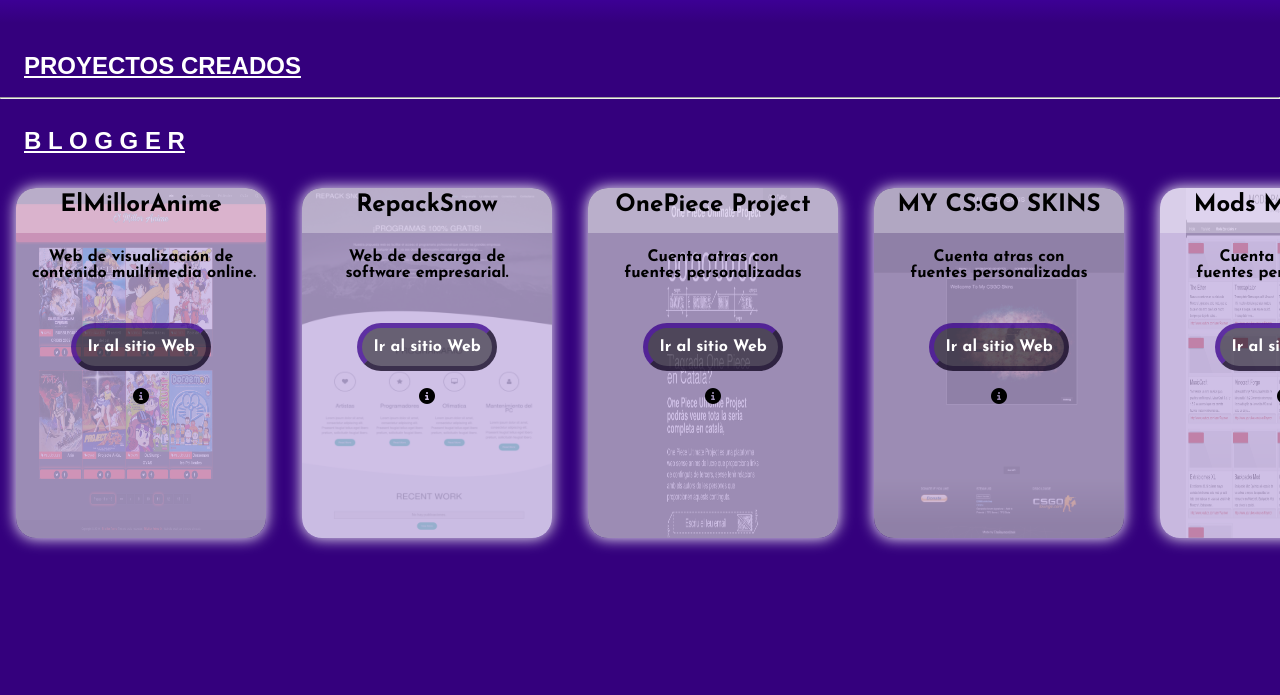
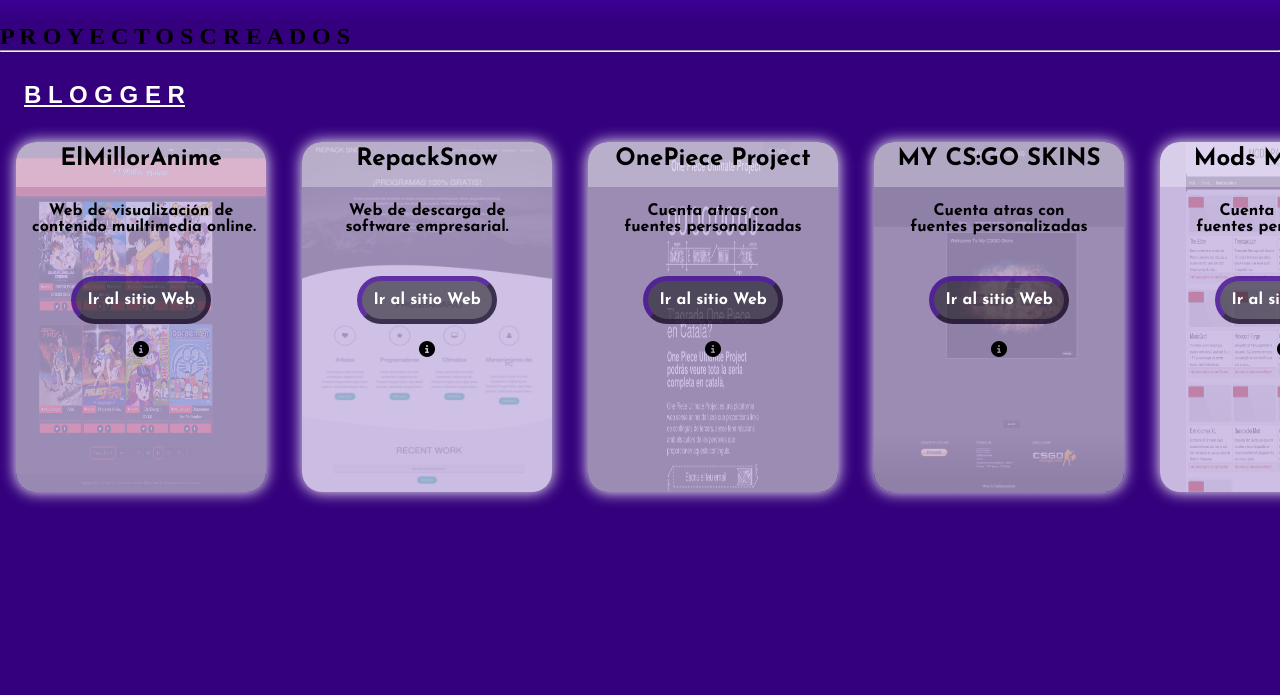
Before and after one commit to genesislloretramos/portafolio, a plain HTML site: page index.html in a window 1280 px wide. Shown: the part 105-800 px from the top of the page. Drawn offline with Linux system fonts and the light colour scheme; a web font is replaced by a local one.

Commit message:
Update index.html

```diff
--- a/index.html
+++ b/index.html
@@ -16,8 +16,9 @@
         <h3 class="titulo_info">Portafolio de las Webs diseñadas, maquetadas y programadas</h3>
     </div>
 
-    <div class="contenedor">
-        <h2 class="contenedor_departamento">PROYECTOS CREADOS</h2>
+    <div class="">
+        <h2 class="">P R O Y E C T O S   C R E A D O S</h2>
+
     </div>
             <hr>
     <div class="contenedor">
```
